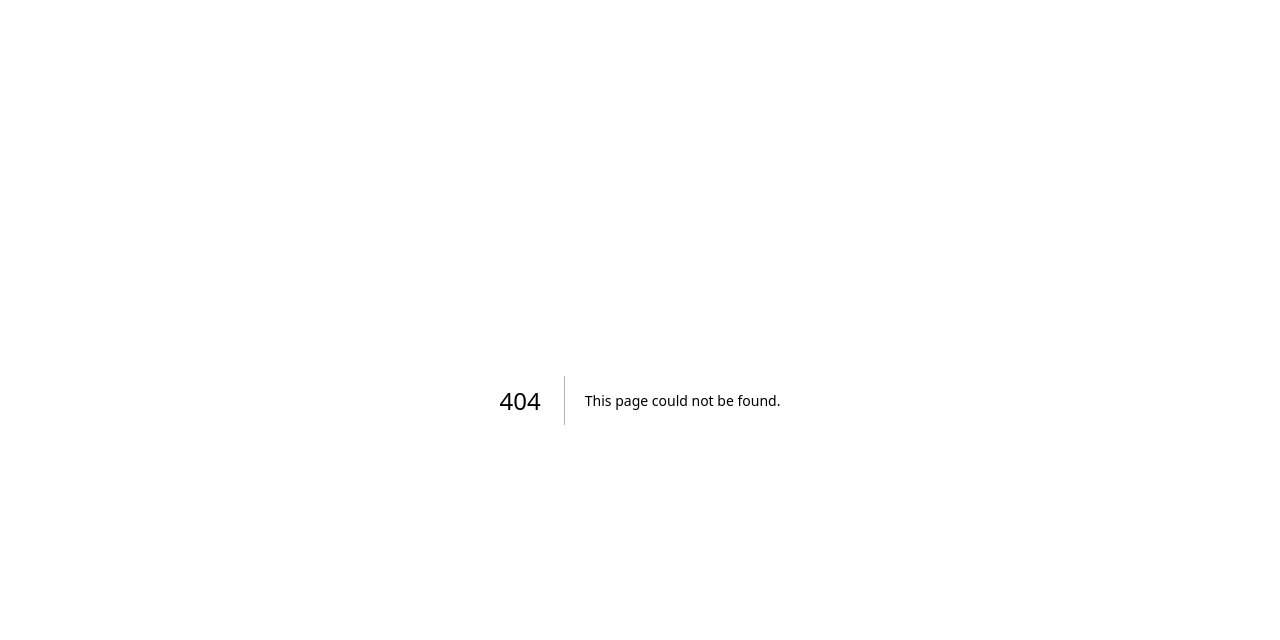
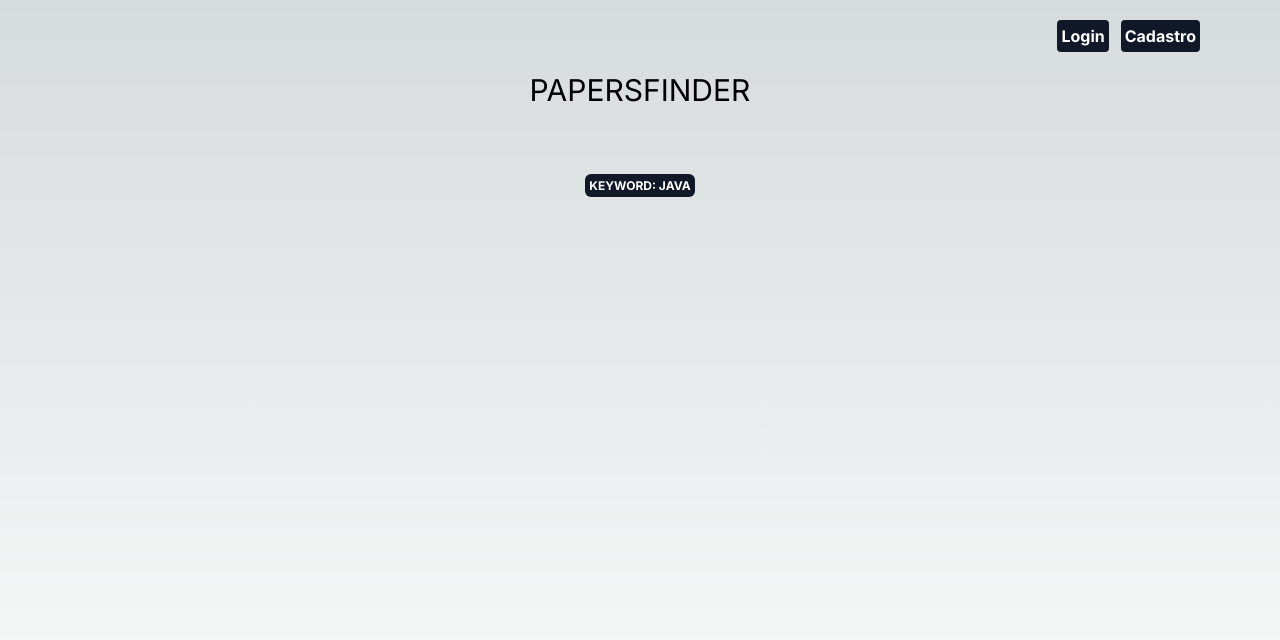
Before and after one commit to dbs1507/Papersfinder-refactoring, a Next.js app in the folder frontend/: page /result in a window 1280 px wide. Before the commit this address had no page. Shown: the top 640 px of the page. Built offline with nearby package versions, Linux system fonts and the light colour scheme.

Commit message:
new components

```diff
--- a/frontend/src/app/globals.css
+++ b/frontend/src/app/globals.css
@@ -1,6 +1,7 @@
 @tailwind base;
 @tailwind components;
 @tailwind utilities;
+@import url('https://fonts.googleapis.com/css2?family=Syne:wght@400;700&display=swap');
 
 :root {
   --foreground-rgb: 0, 0, 0;
@@ -10,9 +11,9 @@
 
 @media (prefers-color-scheme: dark) {
   :root {
-    --foreground-rgb: 255, 255, 255;
-    --background-start-rgb: 0, 0, 0;
-    --background-end-rgb: 0, 0, 0;
+    --foreground-rgb: 0, 0, 0;
+    --background-start-rgb: 255, 255, 255;
+    --background-end-rgb: 255, 255, 255;
   }
 }
 
--- a/frontend/src/app/layout.js
+++ b/frontend/src/app/layout.js
@@ -1,5 +1,6 @@
 import { Inter } from "next/font/google";
 import "./globals.css";
+import Header from "@/components/Header";
 
 const inter = Inter({ subsets: ["latin"] });
 
@@ -11,7 +12,9 @@ export const metadata = {
 export default function RootLayout({ children }) {
   return (
     <html lang="en">
-      <body className={inter.className}>{children}</body>
+      <body className={inter.className}>
+        {children}
+      </body>
     </html>
   );
 }
--- a/frontend/src/app/page.js
+++ b/frontend/src/app/page.js
@@ -1,7 +1,15 @@
-import Image from "next/image";
+import React from 'react';
+import Header from '@/components/Header';
+import SearchBar from '@/components/SearchBar';
 
 export default function Home() {
   return (
-   <div>Home</div>
+    <>
+      <Header />
+      <div className="flex flex-col items-center justify-center min-h-screen pb-96">
+        <h1 className="text-4xl font-syne mb-6">PAPERSFINDER</h1>
+        <SearchBar />
+      </div>
+    </>
   );
 }
--- /dev/null
+++ b/frontend/src/app/result/page.jsx
@@ -0,0 +1,22 @@
+import React from 'react';
+import Header from "@/components/Header";
+import ChartComponent from "@/components/Chart";
+
+
+const Result = () => {
+  return (
+    <div>
+        <Header />
+        <div className="flex flex-col items-center justify-items-center min-h-screen pt-5">
+            <h1 className="text-3xl font-syne mb-6">PAPERSFINDER</h1>
+            <div className='pt-10'>
+              <span className='text-xs bg-gray-900 text-white px-1 py-1 rounded-md font-bold'>KEYWORD: JAVA</span>
+            </div>
+        </div>
+
+        <ChartComponent/>
+    </div>
+  );
+};
+
+export default Result;
--- /dev/null
+++ b/frontend/src/components/Chart.jsx
@@ -0,0 +1,13 @@
+'use client'
+import React from 'react';
+import { Bar } from 'react-chartjs-2';
+import { useRef, useEffect } from 'react';
+
+
+export default function ChartComponent(){
+  <div>
+    <h2>Bar Example (custom size)</h2>
+    <Bar/>
+  </div>
+
+}
--- /dev/null
+++ b/frontend/src/components/Header.jsx
@@ -0,0 +1,13 @@
+import React from 'react';
+import Menu from "@/components/Menu";
+
+
+const Header = () => {
+  return (
+    <div>
+        <Menu />
+    </div>
+  );
+};
+
+export default Header;
--- /dev/null
+++ b/frontend/src/components/Menu.jsx
@@ -0,0 +1,13 @@
+import React from 'react';
+import MenuButton from './MenuButton';
+
+
+const Menu = () => {
+  return (
+    <div className='flex justify-end pr-20 pt-5'>
+        <MenuButton title1={'Login'} title2={'Cadastro'}  textSize="sm"/>
+    </div>
+  );
+};
+
+export default Menu;
--- /dev/null
+++ b/frontend/src/components/MenuButton.jsx
@@ -0,0 +1,16 @@
+import React from 'react';
+
+const MenuButton = ({ title1,title2, textSize }) => {
+  return (
+    <div className='flex gap-3'>
+        <button className={`bg-gray-900 hover:bg-gray-700 text-white font-bold py-1 px-1 rounded text-${textSize}`}>
+            {title1}
+        </button>
+        <button className={`bg-gray-900 hover:bg-gray-700 text-white font-bold py-1 px-1 rounded text-${textSize}`}>
+            {title2}
+        </button>
+    </div>
+  );
+};
+
+export default MenuButton;
--- /dev/null
+++ b/frontend/src/components/SearchBar.jsx
@@ -0,0 +1,26 @@
+import React from 'react';
+
+const SearchBar = () => {
+  return (
+    <>
+      <div className="max-w-lg mx-auto flex flex-col items-center pt-5">
+        <label htmlFor="voice-search" className="sr-only">Buscar</label>
+        <input
+          type="text"
+          id="simple-search"
+          style={{ width: '700px', padding: '12px', borderRadius: '8px', border: '1px solid #ccc' }}
+          className="bg-gray-50 border border-gray-300 focus:border-gray-500 focus:outline-none"
+          placeholder="Search branch name..."
+          required
+        />
+        <div className='pt-5'>
+          <button className="bg-transparent hover:bg-gray-500 text-gray-500 font-semibold hover:text-white py-2 px-4 border border-gray-300 hover:border-transparent rounded mt-2">
+            Buscar
+          </button>
+        </div>
+      </div>
+    </>
+  );
+};
+
+export default SearchBar;
```
